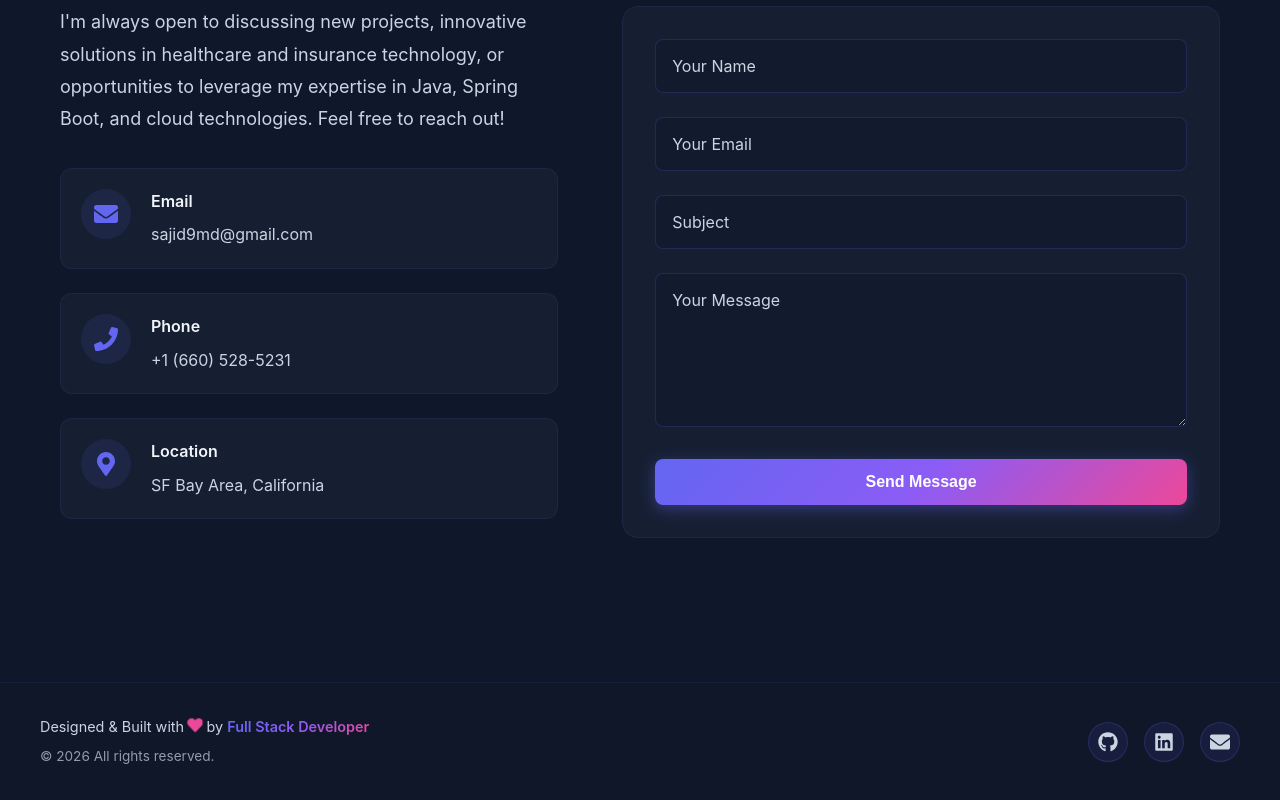
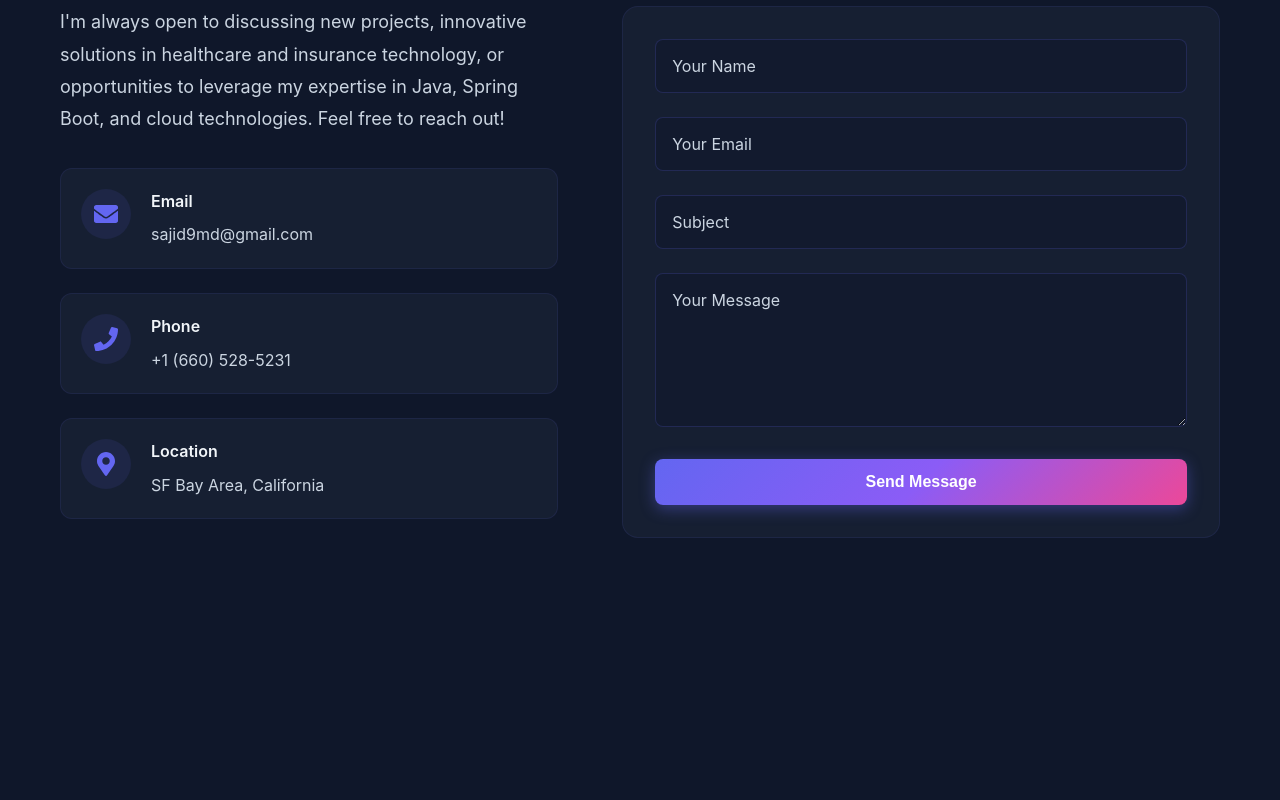
Before and after one commit to MohammadSajidShaik/portfolio, a React (Vite) app: page / in a window 1280 px wide. Shown: the part 5159-5959 px from the top of the page. After the commit the page ends 5777 px from the top, so only its background shows below. Built offline with nearby package versions, Linux system fonts and the light colour scheme.

Commit message:
Clean up portfolio: remove redundant Footer component and setup documentation files

```diff
--- a/index.html
+++ b/index.html
@@ -3,8 +3,8 @@
   <head>
     <meta charset="UTF-8" />
     <meta name="viewport" content="width=device-width, initial-scale=1.0" />
-    <meta name="description" content="Full Stack Developer Portfolio" />
-    <title>Full Stack Developer | Portfolio</title>
+    <meta name="description" content="Sajid Shaik - Java Developer & Software Engineer Portfolio" />
+    <title>Sajid Shaik | Java Developer Portfolio</title>
   </head>
   <body>
     <div id="root"></div>
--- a/src/App.jsx
+++ b/src/App.jsx
@@ -5,7 +5,6 @@ import About from './components/About'
 import Skills from './components/Skills'
 import Projects from './components/Projects'
 import Contact from './components/Contact'
-import Footer from './components/Footer'
 import './App.css'
 
 function App() {
@@ -40,7 +39,6 @@ function App() {
       <Skills />
       <Projects />
       <Contact />
-      <Footer />
     </div>
   )
 }
--- a/src/components/Footer.css
+++ /dev/null
@@ -1,86 +0,0 @@
-.footer {
-  background: rgba(15, 23, 42, 0.8);
-  border-top: 1px solid rgba(99, 102, 241, 0.1);
-  padding: 2rem 20px;
-  margin-top: 4rem;
-}
-
-.footer-content {
-  max-width: 1200px;
-  margin: 0 auto;
-  display: flex;
-  justify-content: space-between;
-  align-items: center;
-  flex-wrap: wrap;
-  gap: 1.5rem;
-}
-
-.footer-text {
-  display: flex;
-  flex-direction: column;
-  gap: 0.5rem;
-  color: var(--text-secondary);
-  font-size: 0.9rem;
-}
-
-.heart-icon {
-  color: #ec4899;
-  display: inline-block;
-  animation: heartbeat 1.5s ease-in-out infinite;
-}
-
-@keyframes heartbeat {
-  0%, 100% {
-    transform: scale(1);
-  }
-  50% {
-    transform: scale(1.1);
-  }
-}
-
-.footer-name {
-  background: var(--gradient);
-  -webkit-background-clip: text;
-  -webkit-text-fill-color: transparent;
-  background-clip: text;
-  font-weight: 600;
-}
-
-.footer-copyright {
-  font-size: 0.85rem;
-  color: var(--text-secondary);
-  opacity: 0.7;
-}
-
-.footer-social {
-  display: flex;
-  gap: 1rem;
-}
-
-.social-link {
-  color: var(--text-secondary);
-  font-size: 1.25rem;
-  width: 40px;
-  height: 40px;
-  display: flex;
-  align-items: center;
-  justify-content: center;
-  border-radius: 50%;
-  background: rgba(99, 102, 241, 0.1);
-  border: 1px solid rgba(99, 102, 241, 0.2);
-  transition: all 0.3s ease;
-}
-
-.social-link:hover {
-  color: var(--text-primary);
-  background: var(--primary-color);
-  transform: translateY(-3px);
-  box-shadow: 0 5px 15px rgba(99, 102, 241, 0.4);
-}
-
-@media (max-width: 768px) {
-  .footer-content {
-    flex-direction: column;
-    text-align: center;
-  }
-}
--- a/src/components/Footer.jsx
+++ /dev/null
@@ -1,52 +0,0 @@
-import React from 'react'
-import { FaGithub, FaLinkedin, FaEnvelope, FaHeart } from 'react-icons/fa'
-import './Footer.css'
-
-const Footer = () => {
-  const currentYear = new Date().getFullYear()
-
-  return (
-    <footer className="footer">
-      <div className="footer-content">
-        <div className="footer-text">
-          <p>
-            Designed & Built with <FaHeart className="heart-icon" /> by{' '}
-            <span className="footer-name">Full Stack Developer</span>
-          </p>
-          <p className="footer-copyright">
-            © {currentYear} All rights reserved.
-          </p>
-        </div>
-        <div className="footer-social">
-          <a
-            href="https://github.com"
-            target="_blank"
-            rel="noopener noreferrer"
-            aria-label="GitHub"
-            className="social-link"
-          >
-            <FaGithub />
-          </a>
-          <a
-            href="https://linkedin.com"
-            target="_blank"
-            rel="noopener noreferrer"
-            aria-label="LinkedIn"
-            className="social-link"
-          >
-            <FaLinkedin />
-          </a>
-          <a
-            href="mailto:your.email@example.com"
-            aria-label="Email"
-            className="social-link"
-          >
-            <FaEnvelope />
-          </a>
-        </div>
-      </div>
-    </footer>
-  )
-}
-
-export default Footer
```
Also changed, not shown: 2 other files (tests, documents, lock files or other folders).
